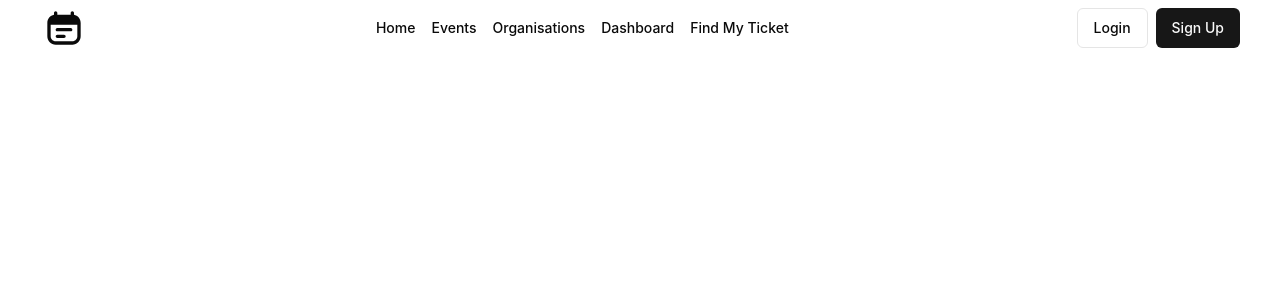
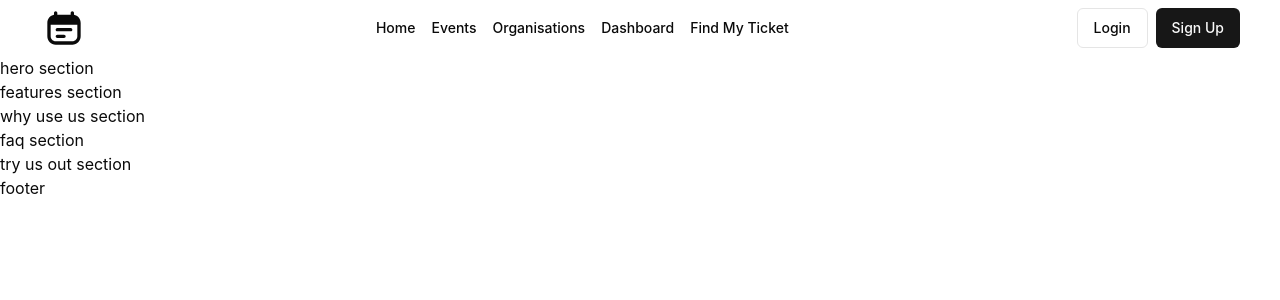
Before and after one commit to delmac-dev/event-management-app, a Next.js app: page / in a window 1280 px wide. Shown: the top 300 px of the page. Built offline with nearby package versions, Linux system fonts and the light colour scheme.

Commit message:
changed theme to light

```diff
--- a/app/(public)/(home)/page.tsx
+++ b/app/(public)/(home)/page.tsx
@@ -5,6 +5,12 @@ export default async function Index() {
   return (
     <>
       <Header />
+      <section>hero section</section>
+      <section>features section</section>
+      <section>why use us section</section>
+      <section>faq section</section>
+      <section>try us out section</section>
+      <footer>footer</footer>
     </>
   );
 }
--- a/app/layout.tsx
+++ b/app/layout.tsx
@@ -9,7 +9,7 @@ const defaultUrl = process.env.VERCEL_URL
 export const metadata:Metadata = {
   metadataBase: new URL(defaultUrl),
   title: "CampEvents - Campus Events Management and Ticketing.",
-  description: "Manage and attend campus events with ease. Create, promote, and ticket your events in one plac",
+  description: "Manage and attend campus events with ease. Create, promote, and ticket your events in one place",
   keywords: ["Campus Events", "Events Management", "Ticketing University Events", "College Events", "Events Registration", "Attendance Tracking"]
 };
 
```
